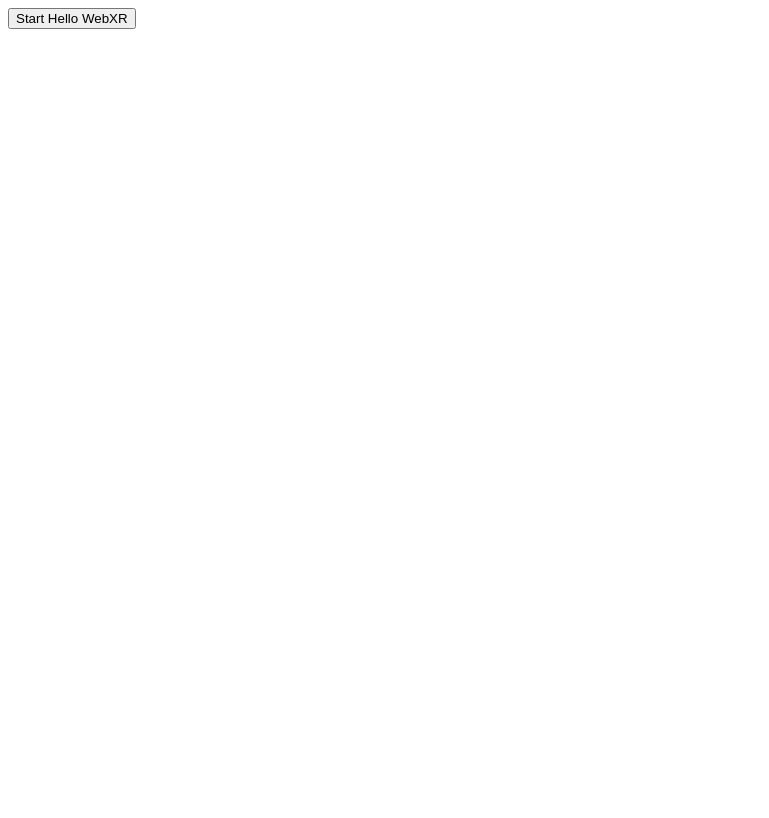
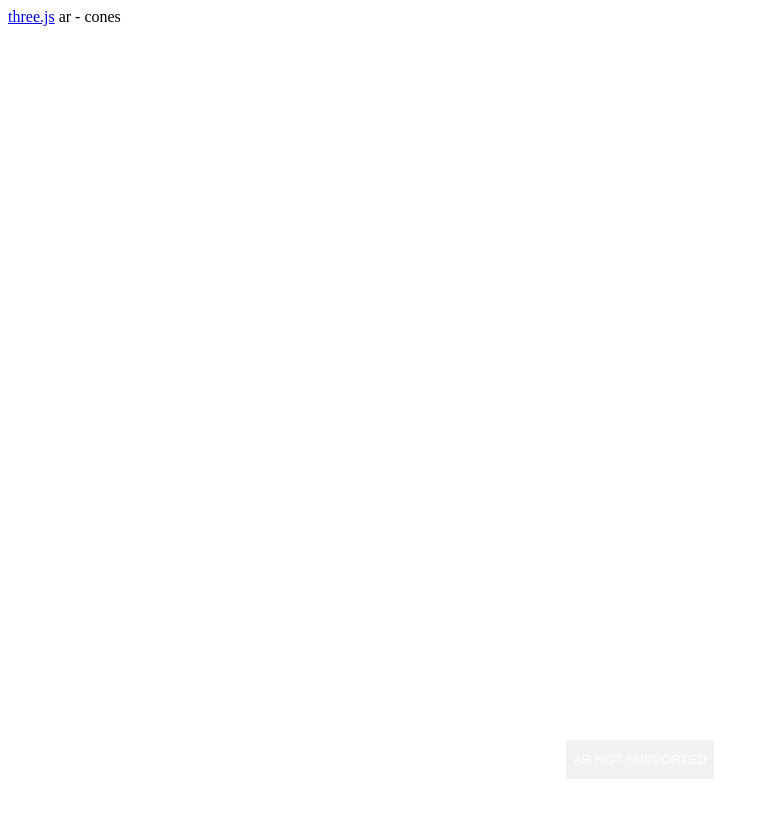
Before and after one commit to ArghuzEka/ar.github.io, a plain HTML site: page index.html in a window 1280 px wide. Shown: the whole page, without its empty margins (0-769 px from the left). Drawn offline with nearby package versions, Linux system fonts and the light colour scheme.

Commit message:
prueba 2

```diff
--- a/index.html
+++ b/index.html
@@ -1,99 +1,101 @@
-<!doctype html>
-<html>
+<!DOCTYPE html>
+<html lang="en">
 	<head>
-  <meta charset="UTF-8">
-  <meta name="viewport"
-        content="width=device-width, user-scalable=no, initial-scale=1.0, maximum-scale=1.0, minimum-scale=1.0">
-  <title>Hello WebXR!</title>
-
-  <!-- three.js -->
-  <script src="https://unpkg.com/three@0.126.0/build/three.js"></script>
+		<title>three.js ar - cones</title>
+		<meta charset="utf-8">
+		<meta name="viewport" content="width=device-width, initial-scale=1.0, user-scalable=no">
+		<link type="text/css" rel="stylesheet" href="main.css">
 	</head>
 	<body>
 
-<!-- Starting an immersive WebXR session requires user interaction.
-    We start this one with a simple button. -->
-<button onclick="activateXR()">Start Hello WebXR</button>
-<script>
-async function activateXR() {
-  // Add a canvas element and initialize a WebGL context that is compatible with WebXR.
-  const canvas = document.createElement("canvas");
-  document.body.appendChild(canvas);
-  const gl = canvas.getContext("webgl", {xrCompatible: true});
+		<div id="info">
+			<a href="https://threejs.org" target="_blank" rel="noopener">three.js</a> ar - cones<br/>
+		</div>
 
-  // To be continued in upcoming steps.
+		<script type="module">
 
-    const scene = new THREE.Scene();
+            		import * as THREE from 'https://unpkg.com/three/build/three.module.js';
+			import { ARButton } from 'https://unpkg.com/three/examples/jsm/webxr/ARButton.js';
 
-    // The cube will have a different color on each side.
-    const materials = [
-    new THREE.MeshBasicMaterial({color: 0xff0000}),
-    new THREE.MeshBasicMaterial({color: 0x0000ff}),
-    new THREE.MeshBasicMaterial({color: 0x00ff00}),
-    new THREE.MeshBasicMaterial({color: 0xff00ff}),
-    new THREE.MeshBasicMaterial({color: 0x00ffff}),
-    new THREE.MeshBasicMaterial({color: 0xffff00})
-    ];
+			var container;
+			var camera, scene, renderer;
+			var controller;
 
-    // Create the cube and add it to the demo scene.
-    const cube = new THREE.Mesh(new THREE.BoxBufferGeometry(0.2, 0.2, 0.2), materials);
-    cube.position.set(1, 1, 1);
-    scene.add(cube);
+			init();
+			animate();
 
-    // Set up the WebGLRenderer, which handles rendering to the session's base layer.
-    const renderer = new THREE.WebGLRenderer({
-    alpha: true,
-    preserveDrawingBuffer: true,
-    canvas: canvas,
-    context: gl
-    });
-    renderer.autoClear = false;
+			function init() {
 
-    // The API directly updates the camera matrices.
-    // Disable matrix auto updates so three.js doesn't attempt
-    // to handle the matrices independently.
-    const camera = new THREE.PerspectiveCamera();
-    camera.matrixAutoUpdate = false;
+				container = document.createElement( 'div' );
+				document.body.appendChild( container );
 
-    // Initialize a WebXR session using "immersive-ar".
-    const session = await navigator.xr.requestSession("immersive-ar");
-    session.updateRenderState({
-    baseLayer: new XRWebGLLayer(session, gl)
-    });
+				scene = new THREE.Scene();
 
-    // A 'local' reference space has a native origin that is located
-    // near the viewer's position at the time the session was created.
-    const referenceSpace = await session.requestReferenceSpace('local');
+				camera = new THREE.PerspectiveCamera( 70, window.innerWidth / window.innerHeight, 0.01, 20 );
 
-    // Create a render loop that allows us to draw on the AR view.
-    const onXRFrame = (time, frame) => {
-    // Queue up the next draw request.
-    session.requestAnimationFrame(onXRFrame);
+				var light = new THREE.HemisphereLight( 0xffffff, 0xbbbbff, 1 );
+				light.position.set( 0.5, 1, 0.25 );
+				scene.add( light );
 
-    // Bind the graphics framebuffer to the baseLayer's framebuffer
-    gl.bindFramebuffer(gl.FRAMEBUFFER, session.renderState.baseLayer.framebuffer)
+				//
 
-    // Retrieve the pose of the device.
-    // XRFrame.getViewerPose can return null while the session attempts to establish tracking.
-    const pose = frame.getViewerPose(referenceSpace);
-    if (pose) {
-        // In mobile AR, we only have one view.
-        const view = pose.views[0];
+				renderer = new THREE.WebGLRenderer( { antialias: true, alpha: true } );
+				renderer.setPixelRatio( window.devicePixelRatio );
+				renderer.setSize( window.innerWidth, window.innerHeight );
+				renderer.xr.enabled = true;
+				container.appendChild( renderer.domElement );
 
-        const viewport = session.renderState.baseLayer.getViewport(view);
-        renderer.setSize(viewport.width, viewport.height)
+				//
 
-        // Use the view's transform matrix and projection matrix to configure the THREE.camera.
-        camera.matrix.fromArray(view.transform.matrix)
-        camera.projectionMatrix.fromArray(view.projectionMatrix);
-        camera.updateMatrixWorld(true);
+				document.body.appendChild( ARButton.createButton( renderer ) );
 
-        // Render the scene with THREE.WebGLRenderer.
-        renderer.render(scene, camera)
+				//
+
+				var geometry = new THREE.CylinderBufferGeometry( 0, 0.05, 0.2, 32 ).rotateX( Math.PI / 2 );
+
+				function onSelect() {
+
+					var material = new THREE.MeshPhongMaterial( { color: 0xffffff * Math.random() } );
+					var mesh = new THREE.Mesh( geometry, material );
+					mesh.position.set( 0, 0, - 0.3 ).applyMatrix4( controller.matrixWorld );
+					mesh.quaternion.setFromRotationMatrix( controller.matrixWorld );
+					scene.add( mesh );
+
 				}
+
+				controller = renderer.xr.getController( 0 );
+				controller.addEventListener( 'select', onSelect );
+				scene.add( controller );
+
+				//
+
+				window.addEventListener( 'resize', onWindowResize, false );
+
 			}
-    session.requestAnimationFrame(onXRFrame);
+
+			function onWindowResize() {
+
+				camera.aspect = window.innerWidth / window.innerHeight;
+				camera.updateProjectionMatrix();
+
+				renderer.setSize( window.innerWidth, window.innerHeight );
+
 			}
+
+			//
+
+			function animate() {
+
+				renderer.setAnimationLoop( render );
+
+			}
+
+			function render() {
+
+				renderer.render( scene, camera );
+
+			}
+
 		</script>
 	</body>
 </html>
```
Lines whose indentation alone changed are shown as unchanged.
